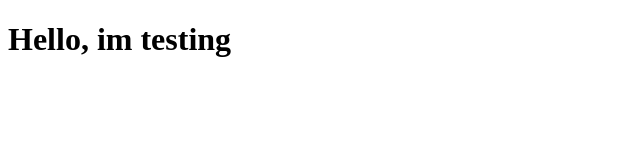
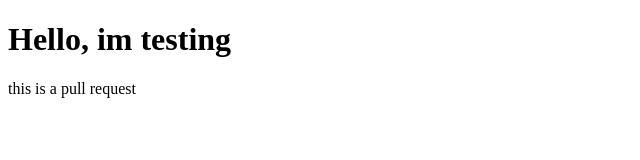
Before and after one commit to tinalin728/assignment-1-2294, a plain HTML site: page index.html in a window 1280 px wide. Shown: the whole page, without its empty margins (0-640 px from the left). Drawn offline with Linux system fonts and the light colour scheme.

Commit message:
Update index.html

```diff
--- a/index.html
+++ b/index.html
@@ -8,5 +8,6 @@
 <body>
 
     <h1> Hello, im testing </h1>
+    <p> this is a pull request </p>
 </body>
 </html>
```
